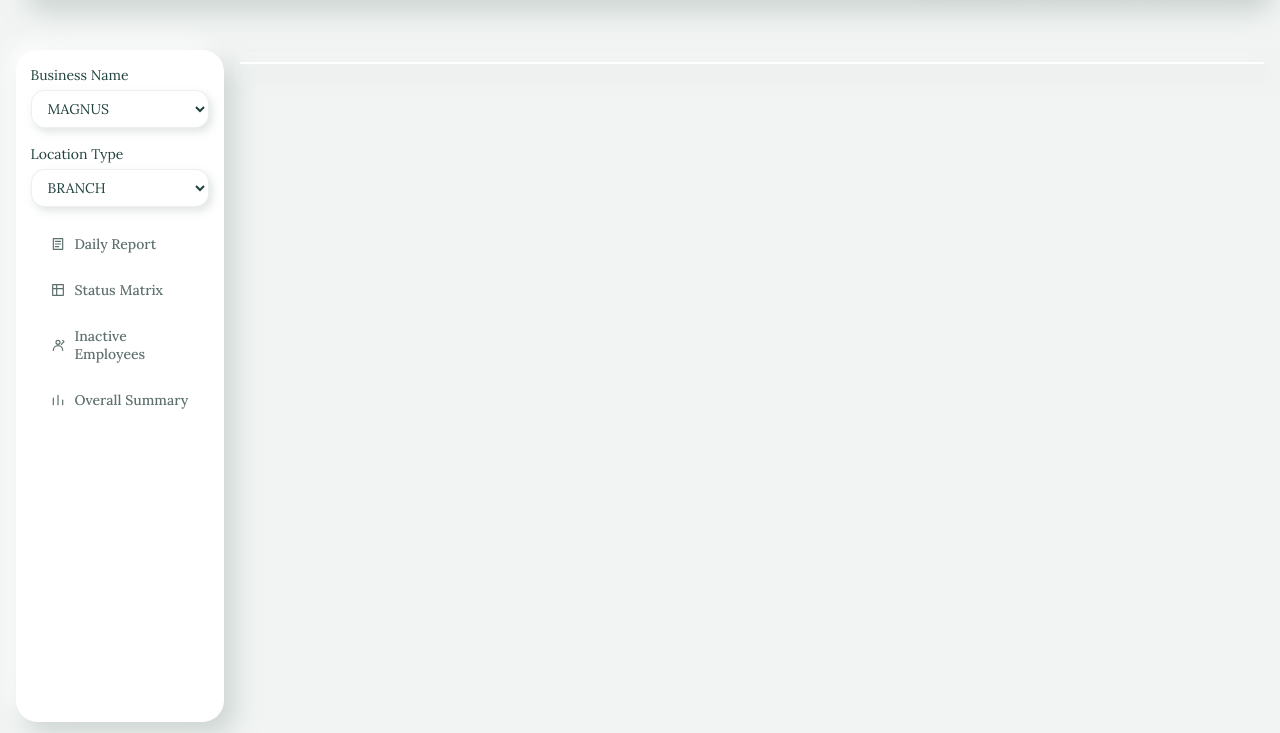
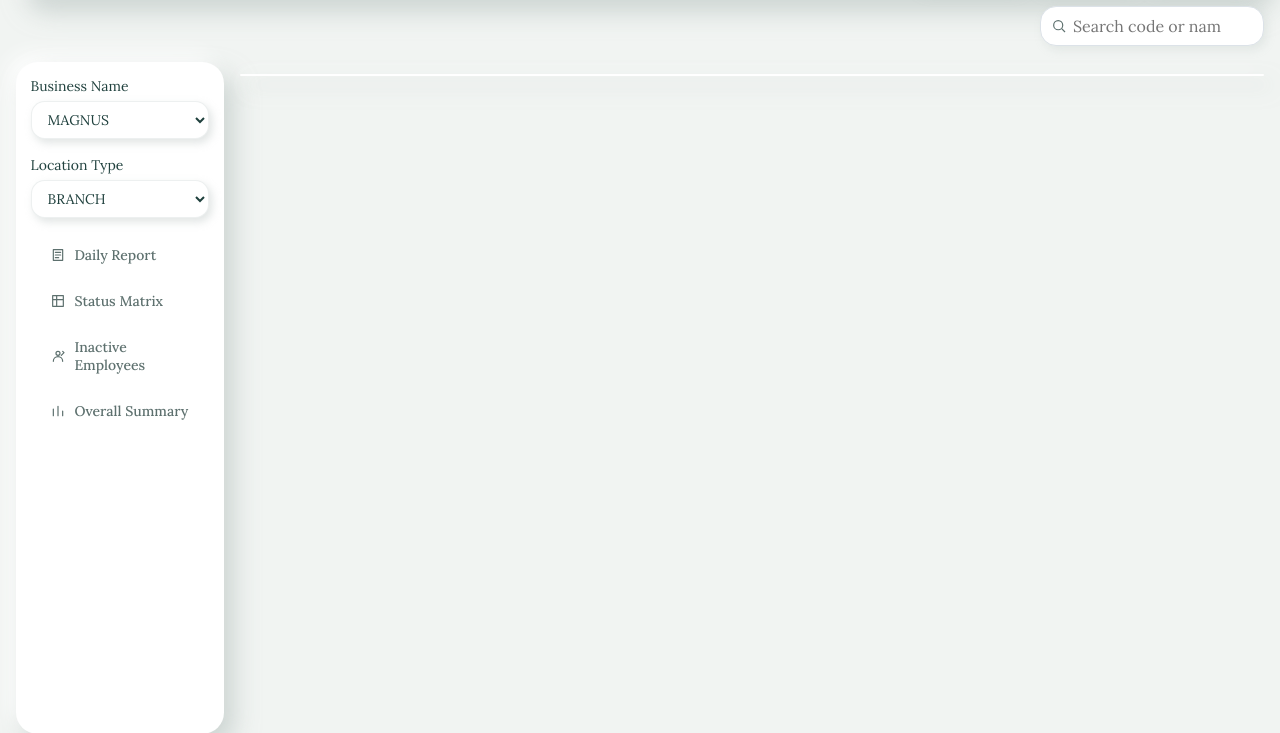
Before and after one commit to bananharappulan-beep/Attendance-Monitor, a Flask app: template templates/index.html in a window 1280 px wide. Shown: the part 116-849 px from the top of the page. Run offline with Flask 3, Linux system fonts and the light colour scheme; the template is opened without the code that fills it, so the values that code supplies are empty; some libraries are stand-ins or nearby versions.

Commit message:
SEARCH BAR 2/10

```diff
--- a/static/css/style.css
+++ b/static/css/style.css
@@ -47,6 +47,14 @@ button, select, input, textarea { font-family: inherit; }
 .topbar { display: flex; flex-wrap: wrap; align-items: flex-end; justify-content: space-between; gap: 1rem; padding: 1rem 1.15rem; background: var(--surface); border: 1px solid rgba(255, 255, 255, .92); border-radius: 1.35rem; box-shadow: 10px 12px 24px var(--shadow-dark), -8px -8px 20px var(--shadow-light); }
 .topbar h1 { margin: 0; font-size: 1.5rem; font-weight: 700; }
 .controls { display: flex; flex-wrap: wrap; align-items: flex-end; gap: .75rem; }
+.status-search-row { display: flex; align-items: center; justify-content: space-between; gap: 1rem; min-width: 0; margin: .35rem 0; }
+.status-search-row .msg { flex: 1; min-width: 0; margin: 0; }
+.employee-search-row { display: flex; flex: 0 1 33%; justify-content: flex-end; min-width: 0; }
+.employee-search { position: relative; display: flex; align-items: center; width: min(14rem, 100%); }
+.employee-search-icon { position: absolute; left: .7rem; width: 1rem; height: 1rem; color: var(--muted); fill: none; stroke: currentColor; stroke-width: 1.8; pointer-events: none; }
+.employee-search input[type="search"] { width: 100%; min-width: 0; height: 2.5rem; margin: 0; padding: .45rem 1.7rem .45rem 2rem; border: 1px solid #dce2e8; border-radius: 1rem; background: var(--surface); color: var(--text); font: inherit; box-shadow: 3px 4px 9px rgba(183, 194, 190, .25); outline: 0; }
+.employee-search input[type="search"]:focus { border-color: var(--muted); box-shadow: 0 0 0 2px rgba(31, 64, 61, .1); }
+.employee-search input[type="search"]::-webkit-search-cancel-button { cursor: pointer; }
 .top-export-actions { display: flex; align-items: flex-end; gap: .4rem; }
 .top-export-actions select { min-width: 8.5rem; }
 
@@ -156,6 +164,8 @@ select { min-width: 180px; }
 
 @media (max-width: 600px) {
   .cards { grid-template-columns: 1fr; }
+  .status-search-row { flex-wrap: wrap; }
+  .employee-search-row { flex: 1 1 100%; }
   select { min-width: 140px; }
   .top-export-actions { width: 100%; }
   .top-export-actions .btn-export { flex: 1; }
--- a/templates/index.html
+++ b/templates/index.html
@@ -4,7 +4,7 @@
   <meta charset="utf-8">
   <meta name="viewport" content="width=device-width, initial-scale=1">
   <title>Attendance Monitor</title>
-  <link rel="stylesheet" href="{{ url_for('static', filename='css/style.css', v='2') }}">
+  <link rel="stylesheet" href="{{ url_for('static', filename='css/style.css', v='5') }}">
   <link rel="stylesheet" href="{{ url_for('static', filename='css/auth.css', v='3') }}">
 </head>
 <body>
@@ -44,7 +44,15 @@
     </div>
   </header>
 
-  <div id="msg" class="msg"></div>
+  <div class="status-search-row">
+    <div id="msg" class="msg"></div>
+    <div id="employeeSearchRow" class="employee-search-row">
+      <div class="employee-search">
+        <svg class="employee-search-icon" viewBox="0 0 24 24" aria-hidden="true"><circle cx="10.8" cy="10.8" r="6.8"/><path d="m16 16 5 5"/></svg>
+        <input id="employeeSearch" type="search" placeholder="Search code or name" aria-label="Search employee code or name" autocomplete="off">
+      </div>
+    </div>
+  </div>
 
   <div class="app-layout">
     <aside class="sidebar">
@@ -132,6 +140,6 @@
 <script src="https://cdnjs.cloudflare.com/ajax/libs/jspdf/2.5.1/jspdf.umd.min.js"></script>
 <script src="https://cdnjs.cloudflare.com/ajax/libs/jspdf-autotable/3.8.2/jspdf.plugin.autotable.min.js"></script>
 <script src="{{ url_for('static', filename='js/auth-ui.js', v='4') }}"></script>
-<script src="{{ url_for('static', filename='js/app.js', v='4') }}"></script>
+<script src="{{ url_for('static', filename='js/app.js', v='7') }}"></script>
 </body>
 </html>
```
Also changed, not shown: static/js/app.js (+36 -0 lines).
